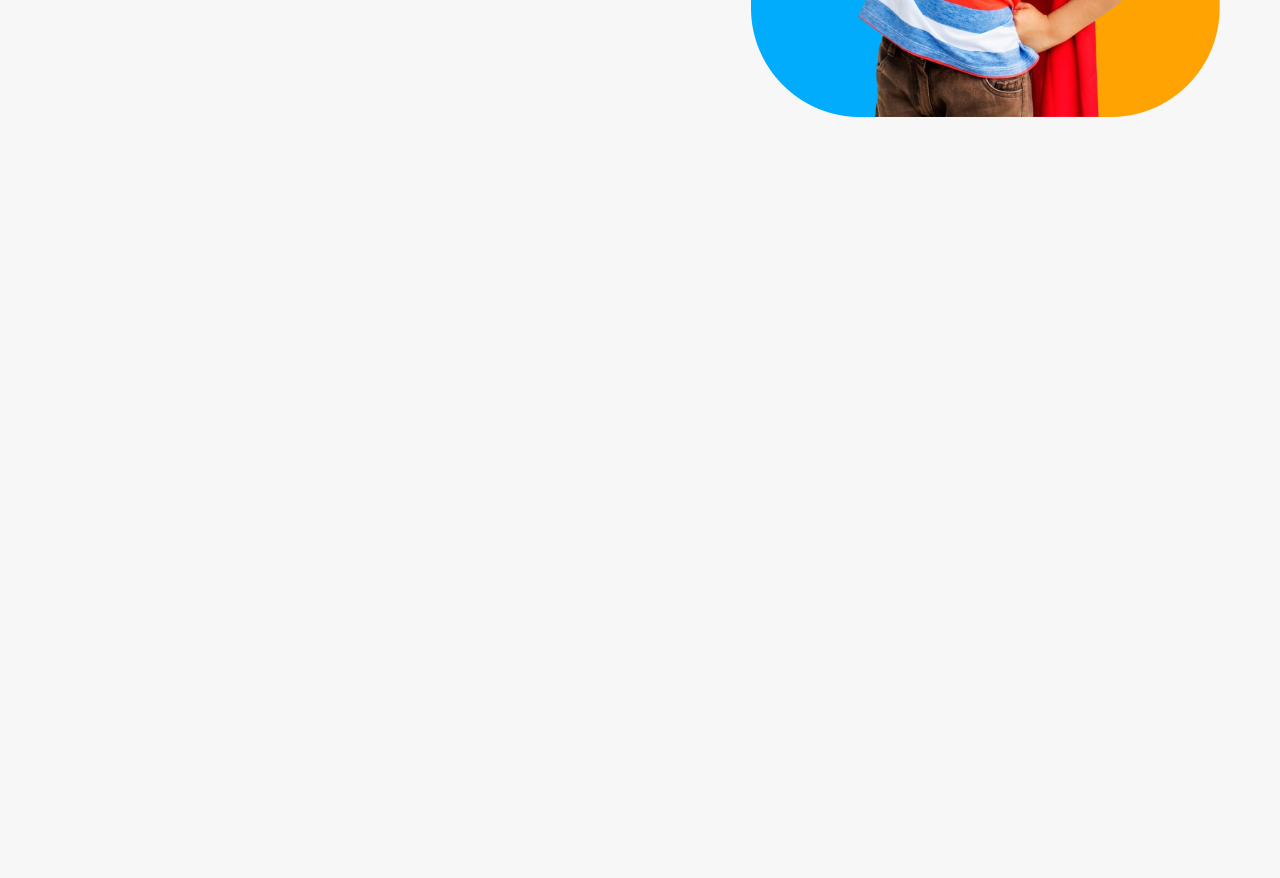
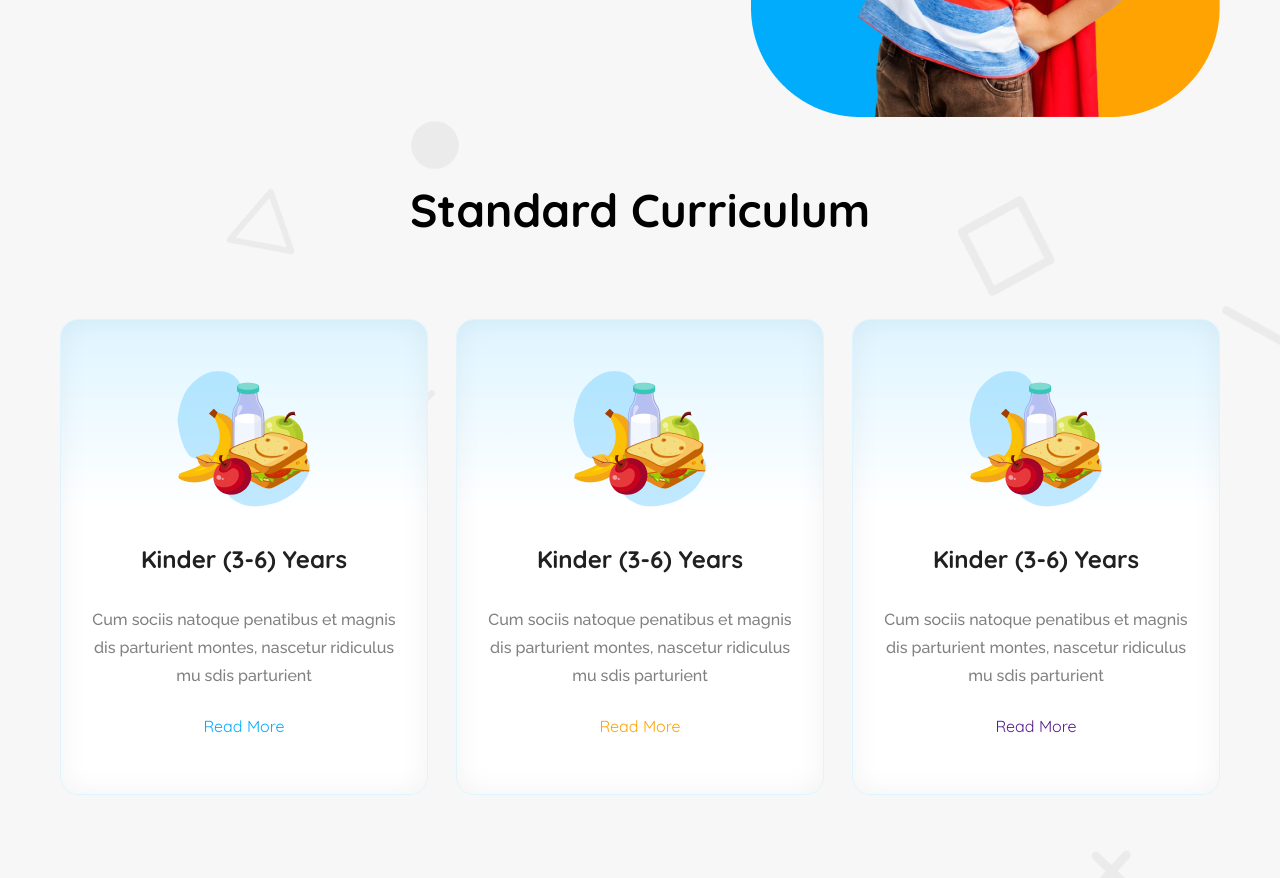
Before and after one commit to shariful07/assignment-02, a plain HTML site: page index.html in a window 1280 px wide. Shown: the part 560-1438 px from the top of the page. Before the commit the page ends 800 px from the top, so only its background shows below. Drawn offline with Linux system fonts and the light colour scheme.

Commit message:
stardard curriculum done

```diff
--- a/css/styles.css
+++ b/css/styles.css
@@ -226,8 +226,53 @@ img {
     }
 }
 
+/* Standar Curriculum */
 .standard-curr {
     background: url(../images/bg.png);
     background-repeat: no-repeat;
     background-position: top center;
+    padding: 60px 0;
 }
+
+.standard-curr h2 {
+    text-align: center;
+    font-size: 46px;
+    font-weight: 700;
+    color: #000;
+}
+
+.curr-row {
+    padding: 80px 0;
+    gap: 28px;
+    flex: 1;
+}
+
+.curr-col {
+    height: 476px;
+    text-align: center;
+    border-radius: 18px;
+    border: 1px solid #DEF5FF;
+    background: linear-gradient(180deg, #DEF5FF 0%, rgba(255, 255, 255, 0.00) 40%), #FFF;
+    box-shadow: 0px 0px 28.296px 0.943px rgba(0, 0, 0, 0.05) inset;
+    padding: 50px 30px;
+    box-sizing: border-box;
+}
+
+.curr-col h3 {
+    font-size: 24px;
+    font-weight: 700;
+    color: #202020;
+    padding: 32px 0;
+}
+
+.curr-col p {
+    font-family: "Raleway", serif;
+    font-size: 16px;
+    color: #808080;
+    font-weight: 500;
+    line-height: 28px;
+    text-align: center;
+    height: 80px;
+    overflow: hidden;
+    margin-bottom: 30px;
+}
--- a/index.html
+++ b/index.html
@@ -48,9 +48,37 @@
         </div>
     </section>
     <!-- Start Standard Curriculum -->
-     <section class="standard-curr">
-
-     </section>
+    <section class="standard-curr">
+        <div class="container">
+            <h2>Standard Curriculum</h2>
+            <div class="curr-row d-flex">
+                <div class="curr-col">
+                    <span><img src="./images/kinder.png" alt=""></span>
+                    <h3>Kinder (3-6) Years</h3>
+                    <p>Cum sociis natoque penatibus et magnis
+                        dis parturient montes, nascetur ridiculus
+                        mu sdis parturient</p>
+                    <a class="txt-clr-blue" href="">Read More</a>
+                </div>
+                <div class="curr-col">
+                    <span><img src="./images/kinder.png" alt=""></span>
+                    <h3>Kinder (3-6) Years</h3>
+                    <p>Cum sociis natoque penatibus et magnis
+                        dis parturient montes, nascetur ridiculus
+                        mu sdis parturient</p>
+                    <a class="txt-clr-og" href="">Read More</a>
+                </div>
+                <div class="curr-col">
+                    <span><img src="./images/kinder.png" alt=""></span>
+                    <h3>Kinder (3-6) Years</h3>
+                    <p>Cum sociis natoque penatibus et magnis
+                        dis parturient montes, nascetur ridiculus
+                        mu sdis parturient</p>
+                    <a class="txt-clr-blue-2" href="">Read More</a>
+                </div>
+            </div>
+        </div>
+    </section>
 </body>
 
 </html>
```
